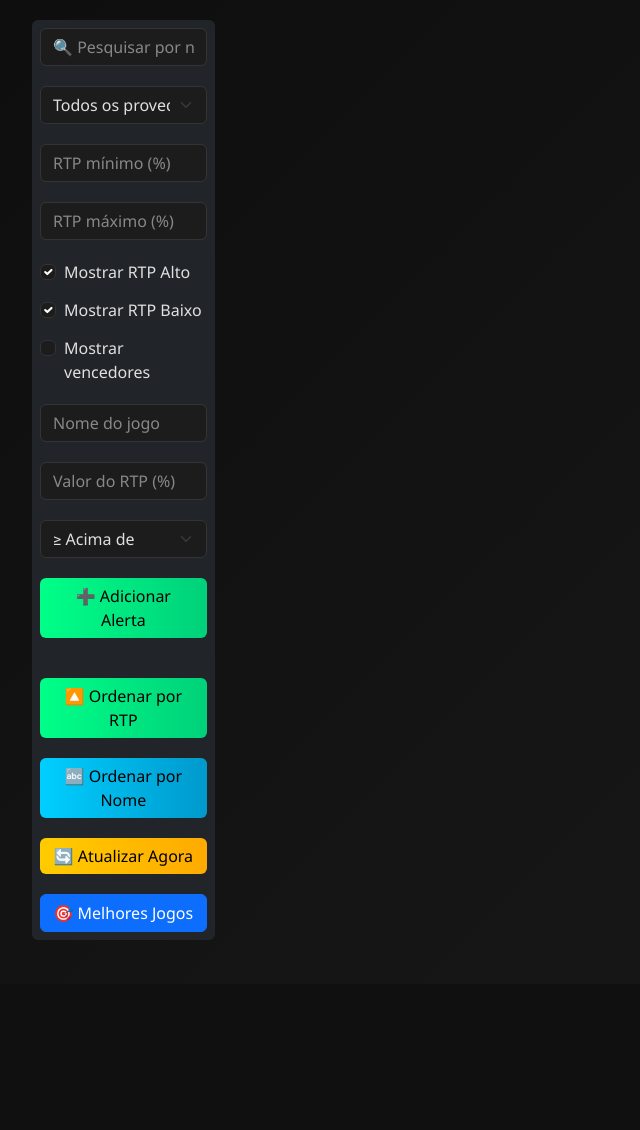
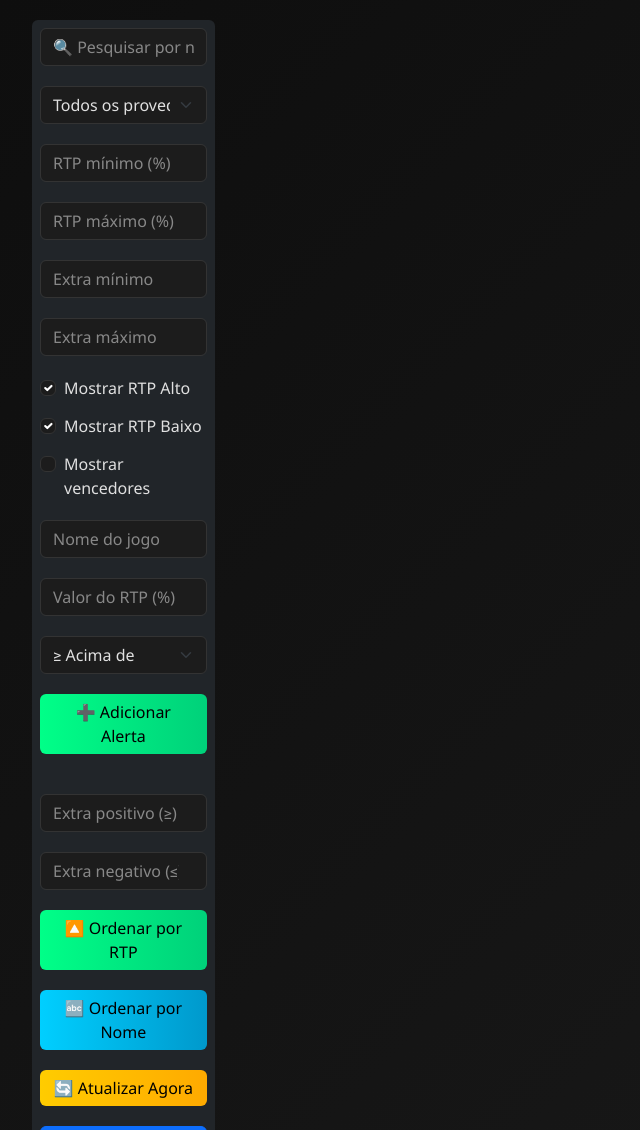
Before and after one commit to stuartffh/RTP-CGG, a Flask app: page / in a window 1280 px wide. Shown: the top 1130 px of the page, without its empty margins (0-640 px from the left). Before the commit the page ends 940 px from the top, so only its background shows below. Run offline with Flask 3, Linux system fonts and the light colour scheme; some libraries are stand-ins or nearby versions.

Commit message:
Add extra-based alerts and filters

```diff
--- a/static/script.js
+++ b/static/script.js
@@ -15,6 +15,10 @@ let isSearching = false;
 let currentQuery = '';
 let modalInterval = null;
 const IMAGE_ENDPOINT = '/imagens';
+let extraPosAlert = null;
+let extraNegAlert = null;
+const extraPosTriggered = new Set();
+const extraNegTriggered = new Set();
 
 function setupWinnersModal() {
     const modalEl = document.getElementById('winnersModal');
@@ -82,6 +86,24 @@ function saveAlerts() {
     }
 }
 
+function loadExtraConfig() {
+    const pos = parseFloat(localStorage.getItem('alert_extra_pos'));
+    const neg = parseFloat(localStorage.getItem('alert_extra_neg'));
+    extraPosAlert = isNaN(pos) ? null : pos;
+    extraNegAlert = isNaN(neg) ? null : neg;
+    const posEl = document.getElementById('alert-extra-pos');
+    const negEl = document.getElementById('alert-extra-neg');
+    if (posEl && extraPosAlert !== null) posEl.value = extraPosAlert;
+    if (negEl && extraNegAlert !== null) negEl.value = extraNegAlert;
+}
+
+function saveExtraConfig() {
+    if (extraPosAlert !== null) localStorage.setItem('alert_extra_pos', extraPosAlert);
+    else localStorage.removeItem('alert_extra_pos');
+    if (extraNegAlert !== null) localStorage.setItem('alert_extra_neg', extraNegAlert);
+    else localStorage.removeItem('alert_extra_neg');
+}
+
 function renderAlerts() {
     const list = document.getElementById('alerts-list');
     if (!list) return;
@@ -118,6 +140,33 @@ function applyPriorities(games) {
     return sorted;
 }
 
+function checkExtraAlerts() {
+    gamesData.forEach(g => {
+        const val = typeof g.extra === 'number' ? g.extra : null;
+        if (val === null) return;
+        if (extraPosAlert !== null) {
+            if (val >= extraPosAlert) {
+                if (!extraPosTriggered.has(g.id)) {
+                    alertSound?.play().catch(err => console.error('Falha ao tocar alerta', err));
+                    extraPosTriggered.add(g.id);
+                }
+            } else {
+                extraPosTriggered.delete(g.id);
+            }
+        }
+        if (extraNegAlert !== null) {
+            if (val <= extraNegAlert) {
+                if (!extraNegTriggered.has(g.id)) {
+                    alertSound?.play().catch(err => console.error('Falha ao tocar alerta', err));
+                    extraNegTriggered.add(g.id);
+                }
+            } else {
+                extraNegTriggered.delete(g.id);
+            }
+        }
+    });
+}
+
 function handleGamesData(data) {
     const processed = window.IS_MELHORES_PAGE ? applyPriorities(data) : data;
     socketGames = processed;
@@ -137,6 +186,7 @@ function handleGamesData(data) {
             alertSound?.play().catch(err => console.error('Falha ao tocar alerta', err));
         }
     });
+    checkExtraAlerts();
     populateProviders();
     if (currentSort) {
         sortBy(currentSort);
@@ -576,6 +626,10 @@ function filterAndRender() {
     const showNeg = document.getElementById('show-negative')?.checked ?? true;
     const minRtp = parseFloat(document.getElementById('min-rtp')?.value) || null;
     const maxRtp = parseFloat(document.getElementById('max-rtp')?.value) || null;
+    const minExtra = parseFloat(document.getElementById('min-extra')?.value);
+    const maxExtra = parseFloat(document.getElementById('max-extra')?.value);
+    const minE = isNaN(minExtra) ? null : minExtra;
+    const maxE = isNaN(maxExtra) ? null : maxExtra;
 
     let filtered = gamesData.filter(game => {
         if (!isSearching && query && !game.name.toLowerCase().includes(query)) return false;
@@ -585,6 +639,9 @@ function filterAndRender() {
         const rtpValue = game.rtp / 100;
         if (minRtp !== null && rtpValue < minRtp) return false;
         if (maxRtp !== null && rtpValue > maxRtp) return false;
+        const extra = typeof game.extra === 'number' ? game.extra : null;
+        if (minE !== null && (extra === null || extra < minE)) return false;
+        if (maxE !== null && (extra === null || extra > maxE)) return false;
         return true;
     });
 
@@ -642,6 +699,8 @@ document.addEventListener('click', async (e) => {
     document.getElementById('show-negative')?.addEventListener('change', filterAndRender);
     document.getElementById('min-rtp')?.addEventListener('input', debounce(filterAndRender, 300));
     document.getElementById('max-rtp')?.addEventListener('input', debounce(filterAndRender, 300));
+    document.getElementById('min-extra')?.addEventListener('input', debounce(filterAndRender, 300));
+    document.getElementById('max-extra')?.addEventListener('input', debounce(filterAndRender, 300));
     document.getElementById('show-winners')?.addEventListener('change', async e => {
         if (e.target.checked) {
             if (!winnersModal) {
@@ -676,7 +735,19 @@ document.addEventListener('click', async (e) => {
         if (valueEl) valueEl.value = '';
     });
 
+    document.getElementById('alert-extra-pos')?.addEventListener('input', e => {
+        const v = parseFloat(e.target.value);
+        extraPosAlert = isNaN(v) ? null : v;
+        saveExtraConfig();
+    });
+    document.getElementById('alert-extra-neg')?.addEventListener('input', e => {
+        const v = parseFloat(e.target.value);
+        extraNegAlert = isNaN(v) ? null : v;
+        saveExtraConfig();
+    });
+
     loadAlerts();
+    loadExtraConfig();
     renderAlerts();
     if (window.USE_MELHORES_API) {
         fetchMelhores(true);
--- a/templates/index.html
+++ b/templates/index.html
@@ -54,6 +54,20 @@
             class="form-control mb-2"
             placeholder="RTP máximo (%)"
           />
+          <input
+            id="min-extra"
+            type="number"
+            step="1"
+            class="form-control mb-2"
+            placeholder="Extra mínimo"
+          />
+          <input
+            id="max-extra"
+            type="number"
+            step="1"
+            class="form-control mb-2"
+            placeholder="Extra máximo"
+          />
           <div class="form-check">
             <input
               class="form-check-input"
@@ -107,6 +121,20 @@
             ➕ Adicionar Alerta
           </button>
           <ul id="alerts-list" class="list-group mb-2"></ul>
+          <input
+            id="alert-extra-pos"
+            type="number"
+            step="1"
+            class="form-control mb-2"
+            placeholder="Extra positivo (≥)"
+          />
+          <input
+            id="alert-extra-neg"
+            type="number"
+            step="1"
+            class="form-control mb-2"
+            placeholder="Extra negativo (≤)"
+          />
           <button class="btn btn-success w-100 mb-2" onclick="sortBy('rtp')">
             🔼 Ordenar por RTP
           </button>
--- a/templates/melhores.html
+++ b/templates/melhores.html
@@ -23,6 +23,8 @@
           </select>
           <input id="min-rtp" type="number" step="0.01" class="form-control mb-2" placeholder="RTP mínimo (%)" />
           <input id="max-rtp" type="number" step="0.01" class="form-control mb-2" placeholder="RTP máximo (%)" />
+          <input id="min-extra" type="number" step="1" class="form-control mb-2" placeholder="Extra mínimo" />
+          <input id="max-extra" type="number" step="1" class="form-control mb-2" placeholder="Extra máximo" />
           <div class="form-check">
             <input class="form-check-input" type="checkbox" id="show-positive" checked />
             <label class="form-check-label" for="show-positive">Mostrar RTP Alto</label>
@@ -31,6 +33,8 @@
             <input class="form-check-input" type="checkbox" id="show-negative" checked />
             <label class="form-check-label" for="show-negative">Mostrar RTP Baixo</label>
           </div>
+          <input id="alert-extra-pos" type="number" step="1" class="form-control mb-2" placeholder="Extra positivo (≥)" />
+          <input id="alert-extra-neg" type="number" step="1" class="form-control mb-2" placeholder="Extra negativo (≤)" />
           <button class="btn btn-success w-100 mb-2" onclick="sortBy('rtp')">🔼 Ordenar por RTP</button>
           <button class="btn btn-info w-100 mb-2" onclick="sortBy('name')">🔤 Ordenar por Nome</button>
 
```
Also changed, not shown: agents.md (+2 -0 lines).
